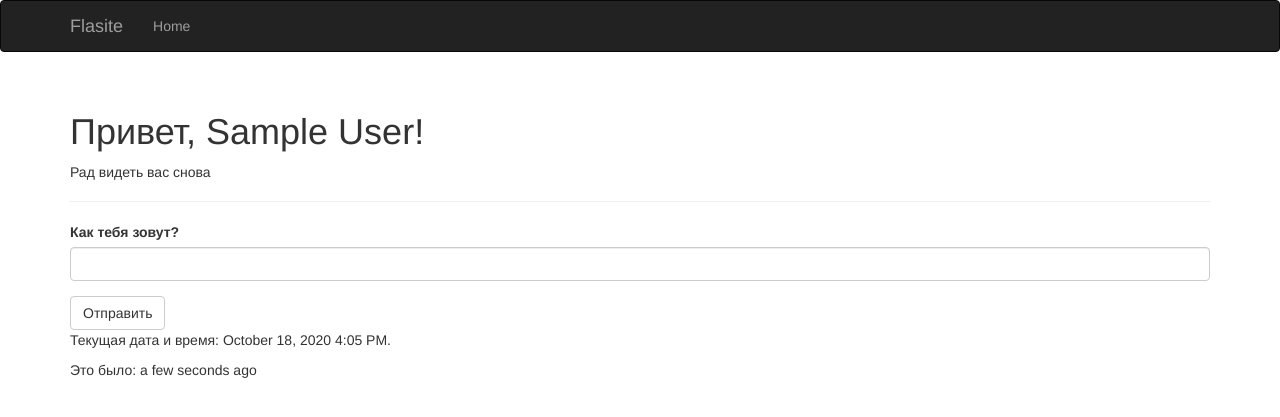
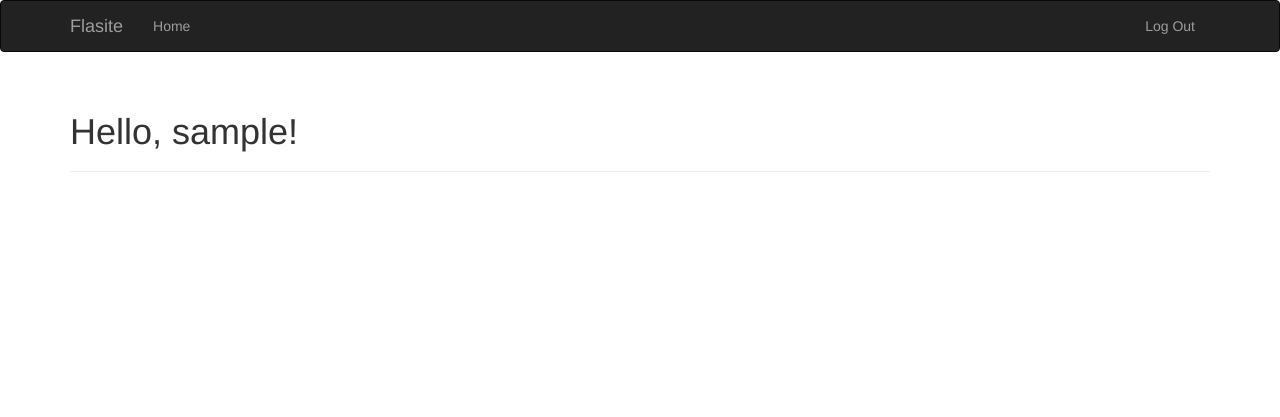
Before and after one commit to CheStix/flasite, a Flask app: page / in a window 1280 px wide. Shown: the top 417 px of the page. Run offline with Flask 2, Linux system fonts and the light colour scheme; the visitor is signed in with stand-in values (Sample User, id 1); data comes from the database, SQL or seed files in the repository; some libraries are stand-ins or nearby versions.

Commit message:
user login support

```diff
--- a/app/__init__.py
+++ b/app/__init__.py
@@ -1,5 +1,6 @@
 from flask import Flask
 from flask_bootstrap import Bootstrap
+from flask_login import LoginManager
 from flask_mail import Mail
 from flask_moment import Moment
 from flask_sqlalchemy import SQLAlchemy
@@ -10,6 +11,8 @@ bootstrap = Bootstrap()
 mail = Mail()
 moment = Moment()
 db = SQLAlchemy()
+login_manager = LoginManager()
+login_manager.login_view = 'auth.login'
 
 
 def create_app(config_name):
@@ -21,6 +24,7 @@ def create_app(config_name):
     mail.init_app(app)
     moment.init_app(app)
     db.init_app(app)
+    login_manager.init_app(app)
 
     from .main import main as main_blueprint
     app.register_blueprint(main_blueprint)
--- a/app/main/views.py
+++ b/app/main/views.py
@@ -1,36 +1,8 @@
-from datetime import datetime
+from flask import render_template
 
-from flask import session, current_app, redirect, url_for, render_template
-
-from  .. import db
-from ..models import User
-from ..email import send_mail
 from . import main
-from .forms import NameForm
 
 
-@main.route('/', methods=['GET', 'POST'])
+@main.route('/')
 def index():
-    form = NameForm()
-    if form.validate_on_submit():
-        user = User.query.filter_by(username=form.name.data).first()
-        if user is None:
-            user = User(username=form.name.data)
-            db.session.add(user)
-            db.session.commit()
-            session['know'] = False
-            if current_app.config['FLASITE_ADMIN']:
-                send_mail(current_app.config['FLASITE_ADMIN'], 'New User',
-                          'mail/new_user', user=user)
-        else:
-            session['know'] = True
-        session['name'] = form.name.data
-        form.name.data = ''
-        return redirect(url_for('.index'))
-    return render_template('index.html', form=form, name=session.get('name'),
-                           know=session.get('know', False), current_time=datetime.utcnow())
-
-
-@main.route('/user/<name>')
-def user(name):
-    return render_template('user.html', name=name)
+    return render_template('index.html')
--- a/app/models.py
+++ b/app/models.py
@@ -1,6 +1,7 @@
 from werkzeug.security import generate_password_hash, check_password_hash
+from flask_login import UserMixin
 
-from . import db
+from . import db, login_manager
 
 
 class Role(db.Model):
@@ -13,9 +14,10 @@ class Role(db.Model):
         return f'<Role "{self.name}">'
 
 
-class User(db.Model):
+class User(UserMixin, db.Model):
     __tablename_ = 'users'
     id = db.Column(db.Integer, primary_key=True)
+    email = db.Column(db.String(64), unique=True, index=True)
     username = db.Column(db.String(64), unique=True, index=True)
     password_hash = db.Column(db.String(128))
     role_id = db.Column(db.Integer, db.ForeignKey('roles.id'))
@@ -33,3 +35,8 @@ class User(db.Model):
 
     def __repr__(self):
         return f'<User "{self.username}">'
+
+
+@login_manager.user_loader
+def load_user(user_id):
+    return User.query.get(int(user_id))
--- a/app/templates/auth/login.html
+++ b/app/templates/auth/login.html
@@ -1,9 +1,11 @@
 {% extends "base.html" %}
-
+{% import "bootstrap/wtf.html" as wtf %}
 {% block title %}{{super()}} - Login{% endblock %}
-
 {% block page_content %}
 <div class="page-header">
     <h1>Login</h1>
 </div>
+<div class="col-md-4">
+    {{ wtf.quick_form(form) }}
+</div>
 {% endblock %}
--- a/app/templates/base.html
+++ b/app/templates/base.html
@@ -24,6 +24,13 @@
             <ul class="nav navbar-nav">
                 <li><a href="{{url_for('main.index')}}">Home</a></li>
             </ul>
+            <ul class="nav navbar-nav navbar-right">
+                {% if current_user.is_authenticated %}
+                <li><a href="{{ url_for('auth.logout') }}">Log Out</a></li>
+                {% else %}
+                <li><a href="{{ url_for('auth.login') }}">Log In</a></li>
+                {% endif %}
+            </ul>
         </div>
     </div>
 </div>
--- a/app/templates/index.html
+++ b/app/templates/index.html
@@ -1,20 +1,10 @@
 {% extends "base.html"%}
-{%import "bootstrap/wtf.html" as wtf%}
+
 {% block title %}{{super()}} - Home{% endblock %}
 
 {%block page_content%}
 <div class="page-header">
-    <h1>Привет, {% if name %} {{name}}{% else%} Незнакомец{% endif %}!</h1>
-    {% if not know %}
-    <p>Рад знакомству с вами</p>
-    {% else %}
-    <p>Рад видеть вас снова</p>
-    {% endif %}
+<h1>Hello, {% if current_user.is_authenticated %}{{ current_user.username }}{% else %}Stranger{% endif %}!</h1>
 </div>
 
-{{ wtf.quick_form(form)}}
-
-<p>Текущая дата и время: {{ moment(current_time).format('LLL') }}.</p>
-<p>Это было: {{ moment(current_time).fromNow(refresh=True) }}</p>
-
 {%endblock%}
--- a/requirements.txt
+++ b/requirements.txt
@@ -4,6 +4,7 @@ click==7.1.2
 dominate==2.5.2
 Flask==1.1.2
 Flask-Bootstrap==3.3.7.1
+Flask-Login==0.5.0
 Flask-Mail==0.9.1
 Flask-Migrate==2.5.3
 Flask-Moment==0.10.0
```
Also changed, not shown: app/auth/forms.py (added, +10 -0 lines), app/auth/views.py (+25 -3 lines), migrations/versions/059f99006088_login_support.py (added, +32 -0 lines).
